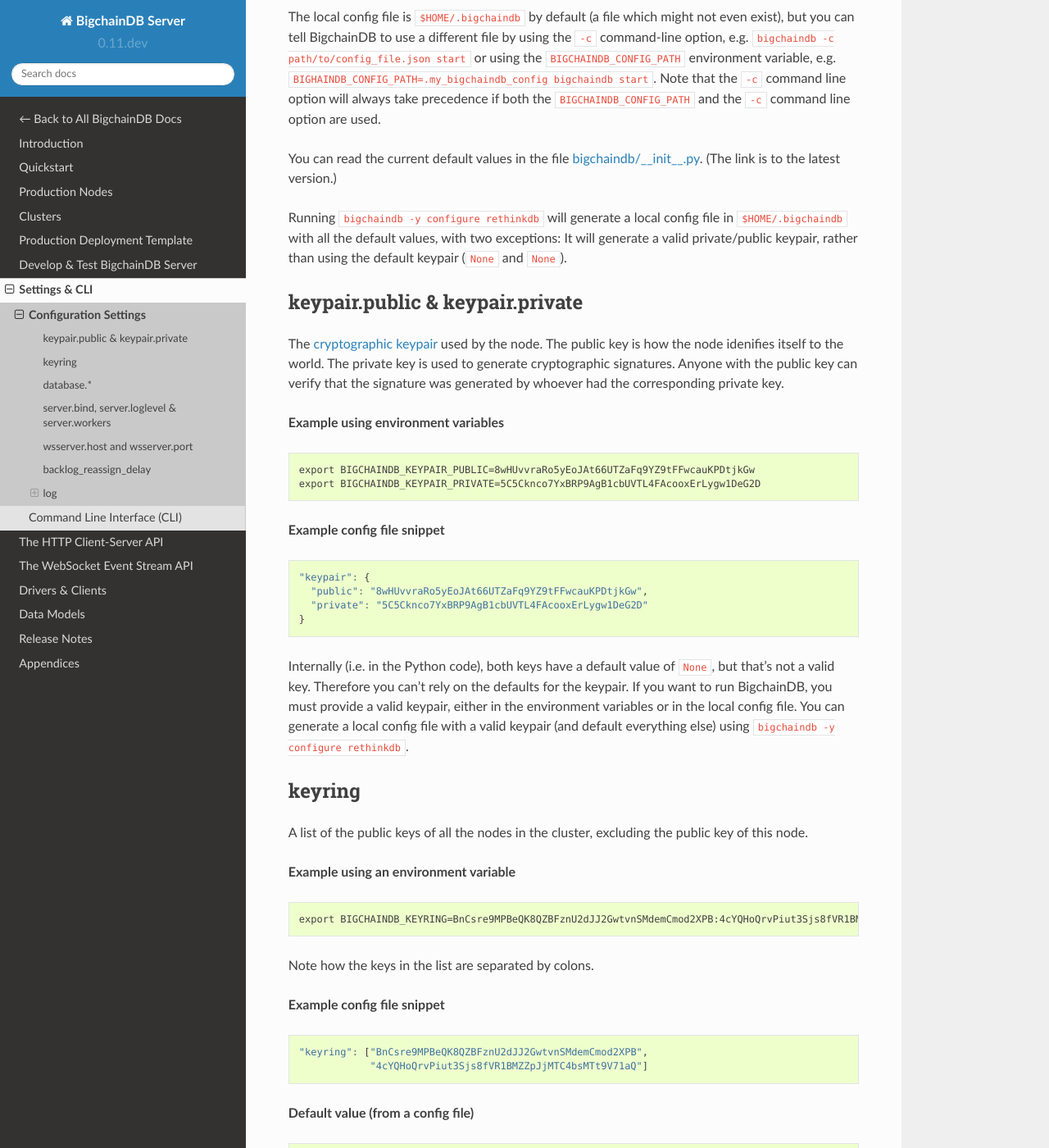
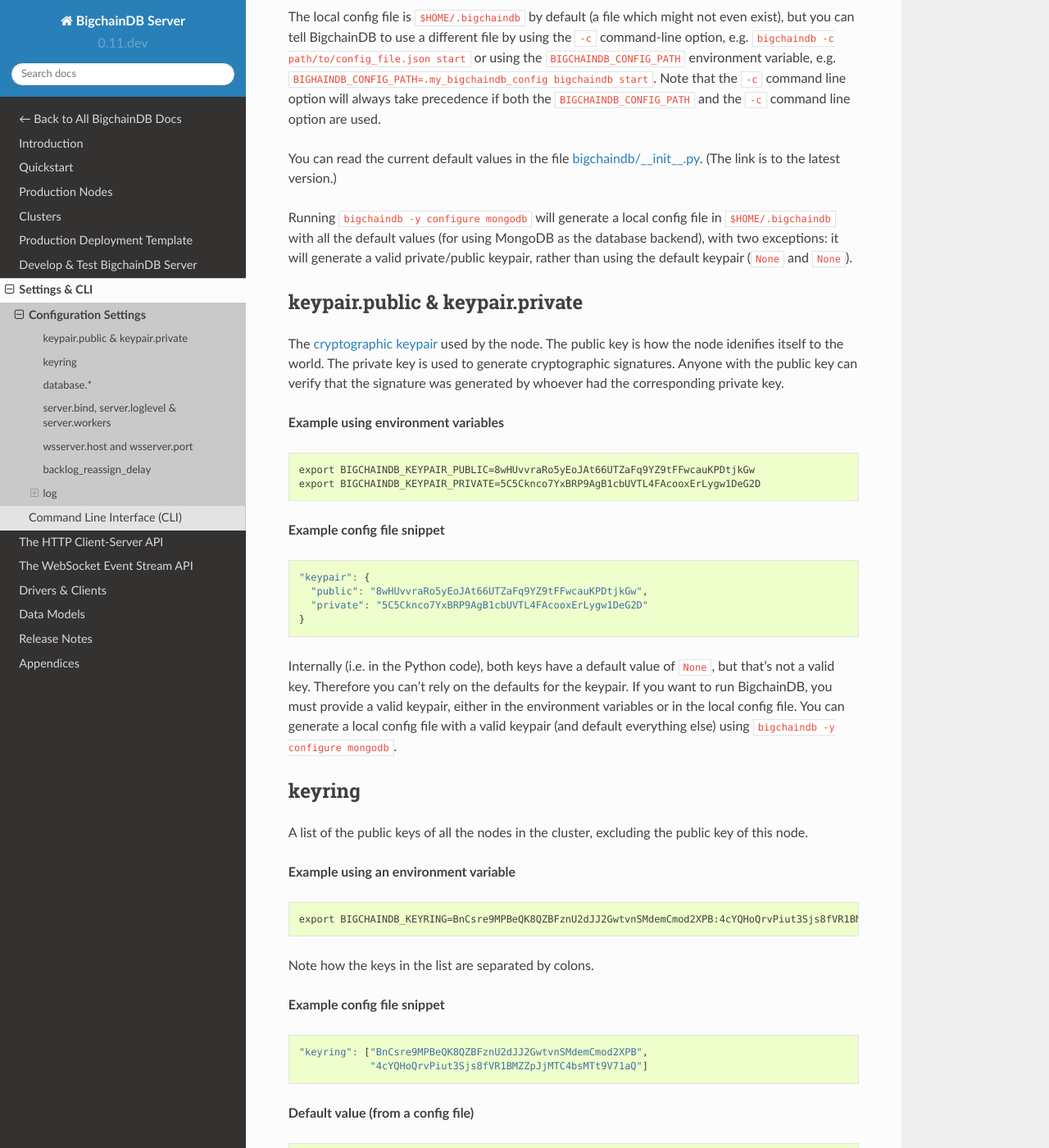
Before and after one commit to thematerials-network/bigchaindb-node, a Sphinx documentation site: the page built from bigchaindb/docs/server/source/server-reference/configuration.md, in a window 1280 px wide and 1400 px high, scrolled down 1291 px. Shown: the whole window at 82% size. Built offline with Sphinx 7.4.7 and the Read the Docs theme 2.0.0, drawn with Linux system fonts in a browser that asks for light colours; pages that are not in the unit, such as notebooks, are missing from menus; some of the changed text lies outside the part shown.

Commit message:
Emphasize MongoDB over RethinkDB in configuration.md

````diff
--- a/bigchaindb/docs/server/source/server-reference/configuration.md
+++ b/bigchaindb/docs/server/source/server-reference/configuration.md
@@ -51,7 +51,7 @@ Note that the `-c` command line option will always take precedence if both the `
 
 You can read the current default values in the file [bigchaindb/\_\_init\_\_.py](https://github.com/bigchaindb/bigchaindb/blob/master/bigchaindb/__init__.py). (The link is to the latest version.)
 
-Running `bigchaindb -y configure rethinkdb` will generate a local config file in `$HOME/.bigchaindb` with all the default values, with two exceptions: It will generate a valid private/public keypair, rather than using the default keypair (`None` and `None`).
+Running `bigchaindb -y configure mongodb` will generate a local config file in `$HOME/.bigchaindb` with all the default values (for using MongoDB as the database backend), with two exceptions: it will generate a valid private/public keypair, rather than using the default keypair (`None` and `None`).
 
 
 ## keypair.public & keypair.private
@@ -72,7 +72,7 @@ export BIGCHAINDB_KEYPAIR_PRIVATE=5C5Cknco7YxBRP9AgB1cbUVTL4FAcooxErLygw1DeG2D
 }
 ```
 
-Internally (i.e. in the Python code), both keys have a default value of `None`, but that's not a valid key. Therefore you can't rely on the defaults for the keypair. If you want to run BigchainDB, you must provide a valid keypair, either in the environment variables or in the local config file. You can generate a local config file with a valid keypair (and default everything else) using `bigchaindb -y configure rethinkdb`.
+Internally (i.e. in the Python code), both keys have a default value of `None`, but that's not a valid key. Therefore you can't rely on the defaults for the keypair. If you want to run BigchainDB, you must provide a valid keypair, either in the environment variables or in the local config file. You can generate a local config file with a valid keypair (and default everything else) using `bigchaindb -y configure mongodb`.
 
 
 ## keyring
@@ -101,12 +101,12 @@ Note how the keys in the list are separated by colons.
 ## database.*
 
 The settings with names of the form `database.*` are for the database backend
-(currently either RethinkDB or MongoDB). They are:
+(currently either MongoDB or RethinkDB). They are:
 
-* `database.backend` is either `rethinkdb` or `mongodb`.
+* `database.backend` is either `mongodb` or `rethinkdb`.
 * `database.host` is the hostname (FQDN) of the backend database.
 * `database.port` is self-explanatory.
-* `database.name` is a user-chosen name for the database inside RethinkDB or MongoDB, e.g. `bigchain`.
+* `database.name` is a user-chosen name for the database inside MongoDB or RethinkDB, e.g. `bigchain`.
 * `database.replicaset` is only relevant if using MongoDB; it's the name of the MongoDB replica set, e.g. `bigchain-rs`.
 * `database.connection_timeout` is the maximum number of milliseconds that BigchainDB will wait before giving up on one attempt to connect to the database backend.
 * `database.max_tries` is the maximum number of times that BigchainDB will try to establish a connection with the database backend. If 0, then it will try forever.
````
